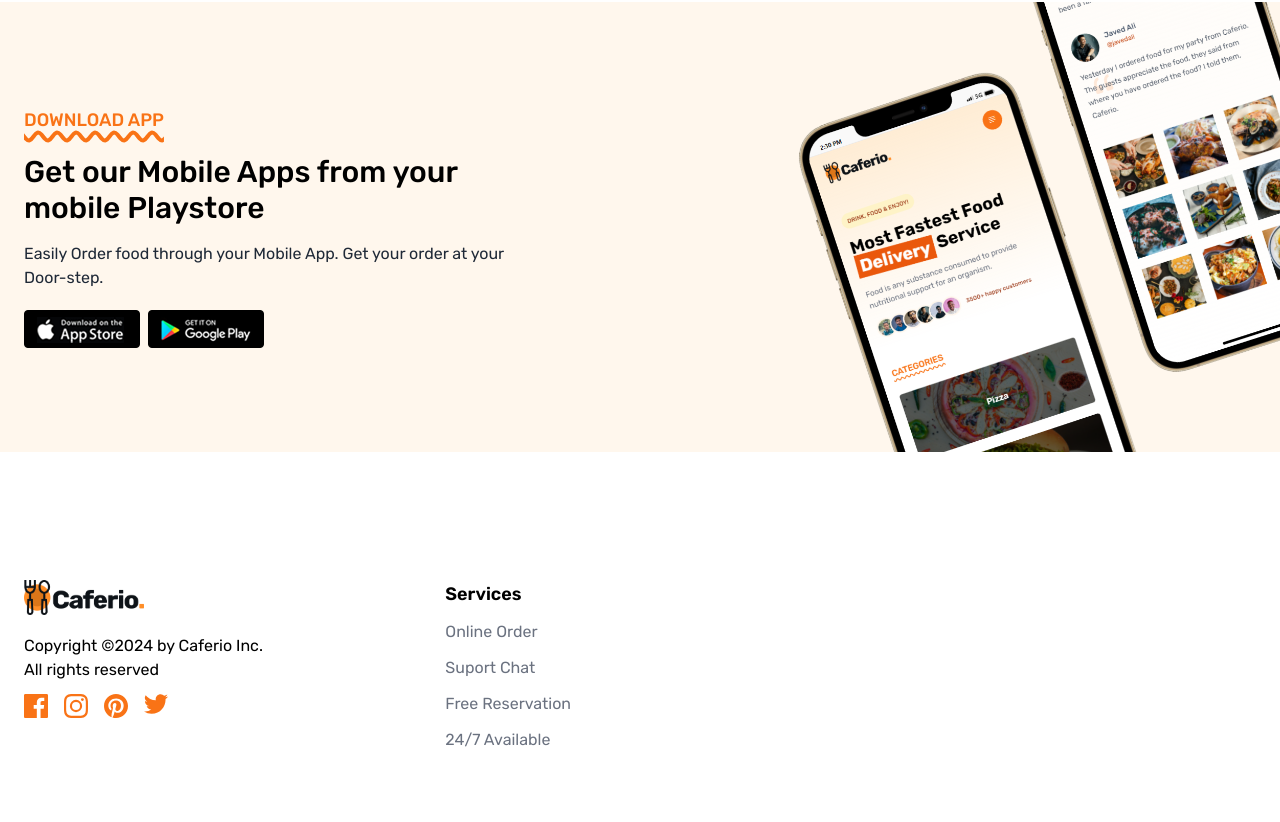
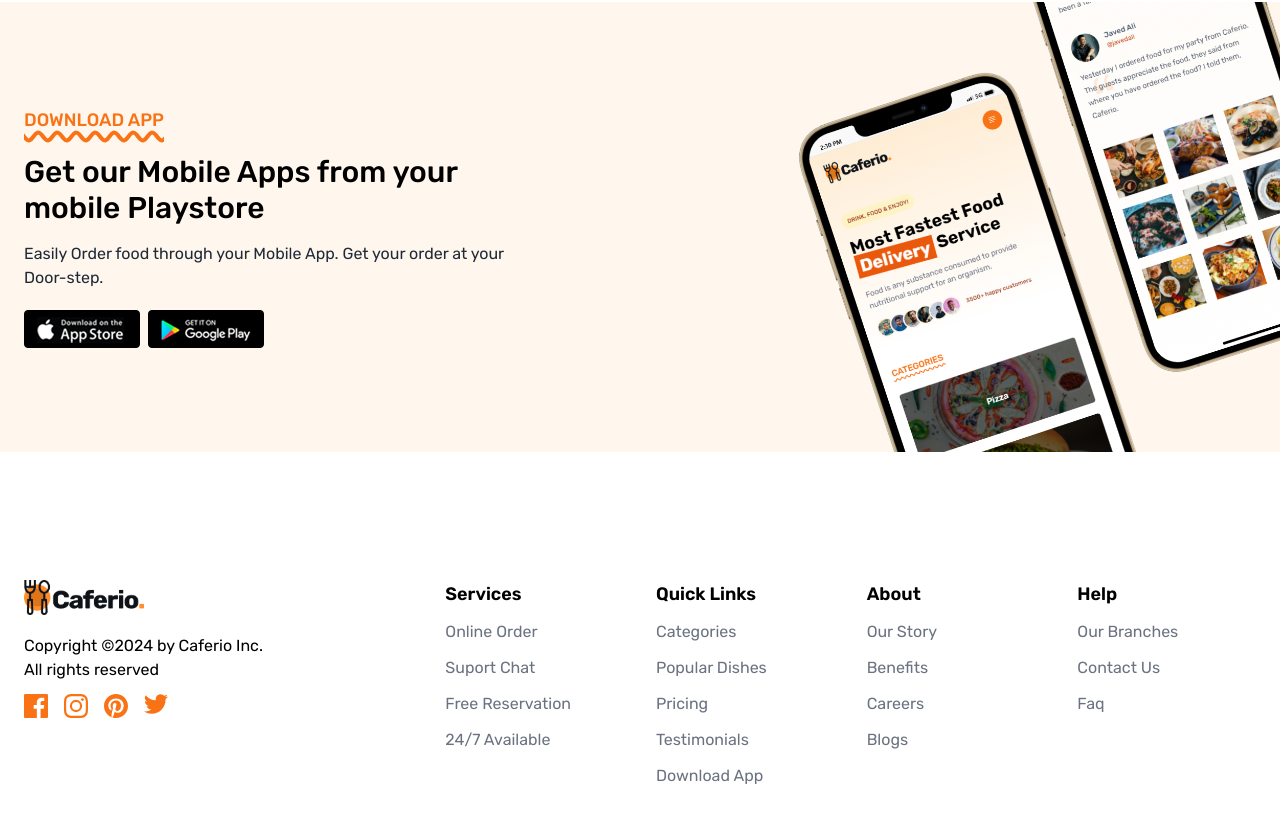
Before and after one commit to codecamp-prem/tailwind-websites, a website: page caferio/index.html in a window 1280 px wide. Shown: the part 3471-4293 px from the top of the page. Drawn offline with Linux system fonts and the light colour scheme.

Commit message:
create more footer links

```diff
--- a/caferio/index.html
+++ b/caferio/index.html
@@ -762,7 +762,7 @@
       </div>
     </section>
     <!--download section-->
-    <section class="download">
+    <section class="download" id="download">
       <div class="container">
         <div class="row h-[450px] items-center">
           <div class="download-col">
@@ -802,6 +802,37 @@
               <li><a href="#" class="footer-ul-li">24/7 available</a></li>
             </ul>
           </div>
+          <!--Footer menu2-->
+          <div class="footer-menu-col">
+            <h1 class="footer-heading">quick links</h1>
+            <ul class="mt-3">
+              <li><a href="#categories" class="footer-ul-li">categories</a></li>
+              <li><a href="#popular" class="footer-ul-li">popular dishes</a></li>
+              <li><a href="#pricing" class="footer-ul-li">pricing</a></li>
+              <li><a href="#testimonials" class="footer-ul-li">testimonials</a></li>
+              <li><a href="#download" class="footer-ul-li">download app</a></li>
+            </ul>
+          </div>
+          <!--Footer menu3-->
+          <div class="footer-menu-col">
+            <h1 class="footer-heading">about</h1>
+            <ul class="mt-3">
+              <li><a href="#" class="footer-ul-li">our story</a></li>
+              <li><a href="#" class="footer-ul-li">benefits</a></li>
+              <li><a href="#" class="footer-ul-li">careers</a></li>
+              <li><a href="#" class="footer-ul-li">blogs</a></li>
+            </ul>
+          </div>
+          <!--Footer menu4-->
+          <div class="footer-menu-col">
+            <h1 class="footer-heading">help</h1>
+            <ul class="mt-3">
+              <li><a href="#" class="footer-ul-li">our branches</a></li>
+              <li><a href="#" class="footer-ul-li">contact us</a></li>
+              <li><a href="#" class="footer-ul-li">faq</a></li>
+            </ul>
+          </div>
+          <!--Footer menu4 Ends-->
         </div>
       </div>
     </footer>
```
